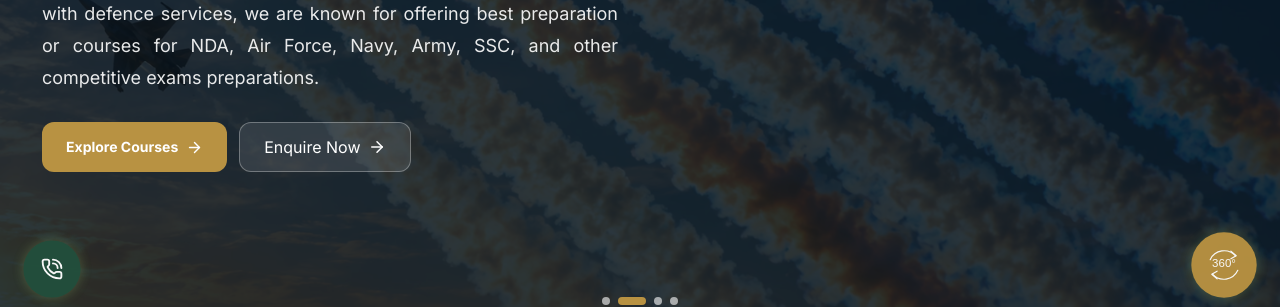
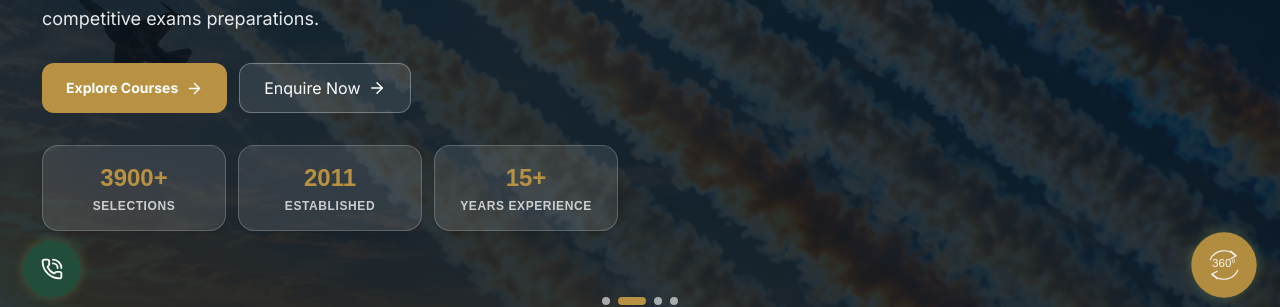
Before and after one commit to DineshSinghAndroid/prince-defence-frontend, a Next.js app: page / in a window 1280 px wide. Shown: the part 471-778 px from the top of the page. Built offline with nearby package versions, Linux system fonts and the light colour scheme; no server answers.

Commit message:
Hero button minor changes

```diff
--- a/components/home/Hero.jsx
+++ b/components/home/Hero.jsx
@@ -88,10 +88,10 @@ export const Hero = () => {
                             </p>
 
                             {/* CTA */}
-                            <div className="mt-7 flex flex-col gap-3 sm:flex-row">
+                            <div className="mt-7 flex flex-row gap-3">
                                 <Link
                                     href="/courses"
-                                    className="inline-flex items-center justify-center gap-2 inter rounded-xl bg-(--gold) px-6 py-3 text-sm font-bold text-white transition-transform duration-200 hover:-translate-y-0.5"
+                                    className="inline-flex min-w-0 flex-1 items-center justify-center gap-2 inter rounded-xl bg-(--gold) px-3 py-3 text-center text-xs font-bold text-white transition-transform duration-200 hover:-translate-y-0.5 sm:flex-none sm:px-6 sm:text-sm"
                                 >
                                     Explore Courses
                                     <ArrowRight size={17} />
@@ -99,10 +99,37 @@ export const Hero = () => {
 
                                 <EnquireButton
                                     variant="right"
-                                    className="group glass-card inline-flex items-center gap-2 inter justify-center rounded-xl border px-6 py-3 text-sm font-semibold text-white transition-colors hover:bg-white/20"
+                                    className="group glass-card inline-flex min-w-0 flex-1 items-center justify-center gap-2 inter rounded-xl border px-3 py-3 text-center text-xs font-semibold text-white transition-colors hover:bg-white/20 sm:flex-none sm:px-6 sm:text-sm"
                                 >
                                     Enquire Now
                                 </EnquireButton>
+                            </div>
+
+                            <div className="mt-8 grid max-w-xl grid-cols-3 gap-2 sm:gap-3">
+                                <div className="rounded-2xl border border-white/20 bg-white/[0.1] px-4 py-4 text-center shadow-lg backdrop-blur-md sm:px-6">
+                                    <p className="text-xl font-extrabold text-(--gold) sm:text-2xl">
+                                        3900+
+                                    </p>
+                                    <p className="mt-1 text-[10px] font-semibold uppercase tracking-wider text-white/75 sm:text-xs">
+                                        Selections
+                                    </p>
+                                </div>
+                                <div className="rounded-2xl border border-white/20 bg-white/[0.1] px-4 py-4 text-center shadow-lg backdrop-blur-md sm:px-6">
+                                    <p className="text-xl font-extrabold text-(--gold) sm:text-2xl">
+                                        2011
+                                    </p>
+                                    <p className="mt-1 text-[10px] font-semibold uppercase tracking-wider text-white/75 sm:text-xs">
+                                        Established
+                                    </p>
+                                </div>
+                                <div className="rounded-2xl border border-white/20 bg-white/[0.1] px-4 py-4 text-center shadow-lg backdrop-blur-md sm:px-6">
+                                    <p className="text-xl font-extrabold text-(--gold) sm:text-2xl">
+                                        15+
+                                    </p>
+                                    <p className="mt-1 text-[10px] font-semibold uppercase tracking-wider text-white/75 sm:text-xs">
+                                        Years Experience
+                                    </p>
+                                </div>
                             </div>
                         </div>
 
--- a/components/layouts/PopUp.jsx
+++ b/components/layouts/PopUp.jsx
@@ -46,7 +46,7 @@ export default function EnquiryPopup() {
             src="/images/campusbg-2.webp"
             alt="Prince Defence Academy Admissions Open"
             fill
-            loading="lazy"
+             loading="eager"
             quality={40}
             sizes="(max-width: 768px) 100vw, 480px"
             className="object-cover"
```
